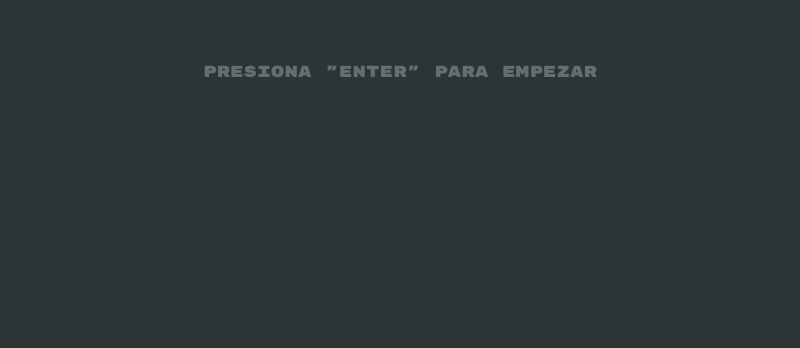
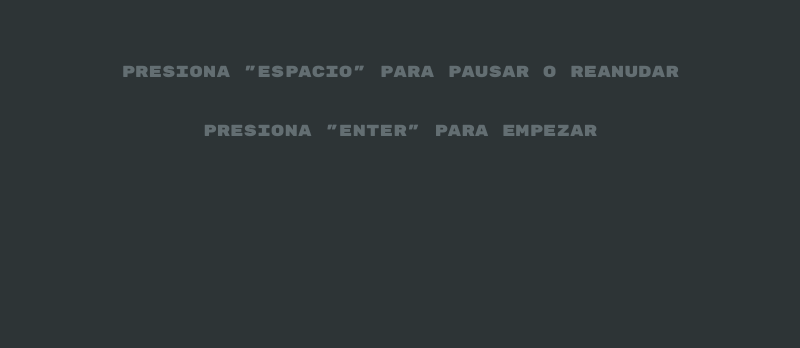
Before and after one commit to Jaguz78/semaforo, an Electron app: page src/index.html in a window 800 px wide. Shown: the part 452-800 px from the top of the page. Drawn offline with Linux system fonts and the light colour scheme.

Commit message:
Agregar "Espacio" para Pausa

```diff
--- a/src/index.html
+++ b/src/index.html
@@ -33,6 +33,7 @@
         <p class="temporizador">00:00:00</p>
 
         <!--mensaje con instrucciones sobre "Empezar",  "Pausar" o "Continuar", el contenido varía-->
+        <p class="pausa">Presiona "Espacio" para Pausar o Reanudar</p>
         <p class="espacio">Presiona "Enter" para empezar</p>
     </main>
 
```
